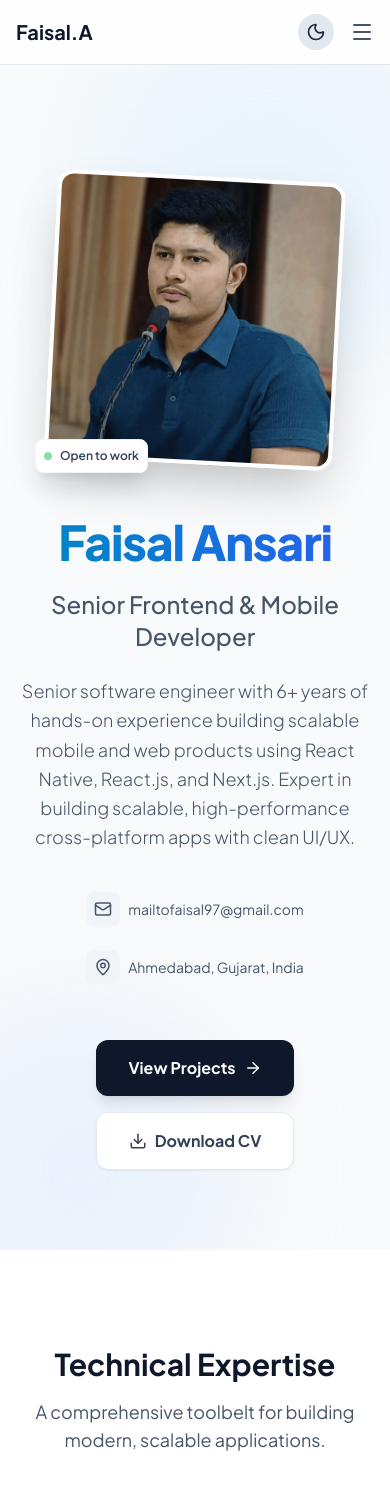
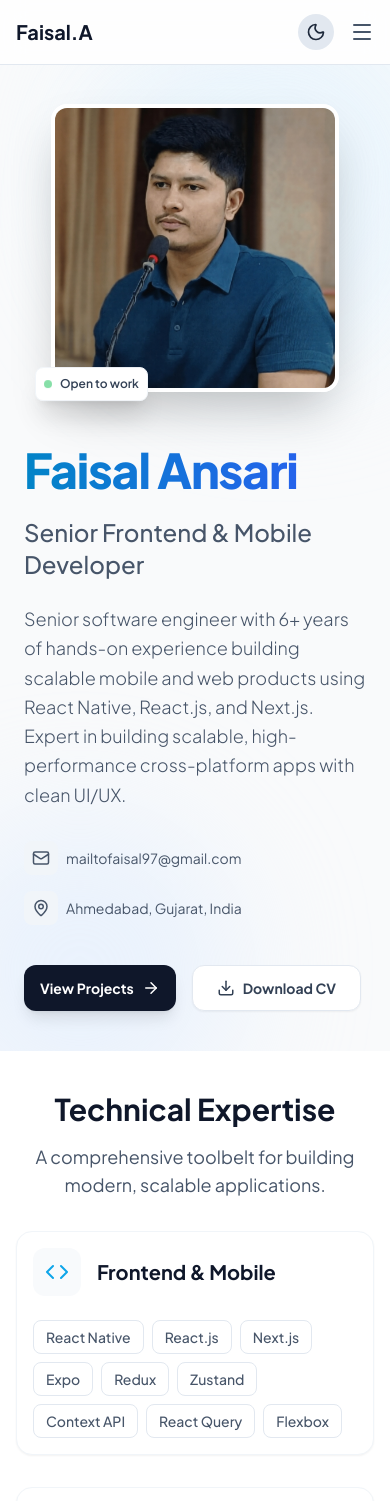
Before and after one commit to faisalansari97/portfolio, a React (Vite) app: page / in a window 390 px wide. Shown: the top 1501 px of the page. Built offline with nearby package versions, Linux system fonts and the light colour scheme.

Commit message:
Refactor layout and styling across multiple components for improved responsiveness. Adjust padding and margins in Contact, Experience, Hero, Projects, Skills, and Testimonials components. Remove unused imports and streamline code structure.

```diff
--- a/components/Contact.tsx
+++ b/components/Contact.tsx
@@ -1,12 +1,12 @@
 import React from "react";
-import { Mail, Linkedin, ArrowRight, MapPin } from "lucide-react";
+import { Mail, Linkedin, ArrowRight } from "lucide-react";
 import { PERSONAL_INFO } from "../constants";
 
 export const Contact = () => {
   return (
     <section
       id="contact"
-      className="pt-24 pb-5 bg-white dark:bg-slate-900 border-t border-slate-200 dark:border-slate-800"
+      className="pt-10 md:pt-24 pb-0 md:pb-5 bg-white dark:bg-slate-900 border-t border-slate-200 dark:border-slate-800"
     >
       <div className="max-w-4xl mx-auto px-4 text-center">
         <div className="inline-flex items-center gap-2 px-3 py-1 rounded-full bg-primary-50 dark:bg-primary-900/20 text-primary-600 dark:text-primary-400 text-sm font-medium mb-6">
--- a/components/Experience.tsx
+++ b/components/Experience.tsx
@@ -4,9 +4,12 @@ import { Briefcase, Calendar, MapPin, Building2 } from "lucide-react";
 
 export const Experience = () => {
   return (
-    <section id="experience" className="py-24 bg-white dark:bg-slate-950">
+    <section
+      id="experience"
+      className="py-10 md:py-24 bg-white dark:bg-slate-950"
+    >
       <div className="max-w-7xl mx-auto px-4 sm:px-6 lg:px-8">
-        <div className="mb-16 md:text-center">
+        <div className="mb-8 md:mb-16 text-center">
           <h2 className="text-3xl md:text-4xl font-bold mb-4 text-slate-900 dark:text-white">
             Work Experience
           </h2>
@@ -20,7 +23,7 @@ export const Experience = () => {
           {EXPERIENCE.map((exp, idx) => (
             <div
               key={idx}
-              className="group relative bg-slate-50 dark:bg-slate-900/40 rounded-2xl p-6 md:p-8 border border-slate-100 dark:border-slate-800 hover:border-primary-200 dark:hover:border-primary-800/50 transition-all duration-300 hover:shadow-lg hover:shadow-primary-900/5 flex flex-col h-full"
+              className="group relative bg-slate-50 dark:bg-slate-900/40 rounded-2xl p-5 md:p-8 border border-slate-100 dark:border-slate-800 hover:border-primary-200 dark:hover:border-primary-800/50 transition-all duration-300 hover:shadow-lg hover:shadow-primary-900/5 flex flex-col h-full"
             >
               <div className="flex flex-col md:flex-row md:items-start md:justify-between gap-4 mb-6">
                 <div>
--- a/components/Hero.tsx
+++ b/components/Hero.tsx
@@ -6,13 +6,13 @@ export const Hero = () => {
   return (
     <section
       id="about"
-      className="relative min-h-screen flex items-center pt-28 pb-20 overflow-hidden"
+      className="relative min-h-screen flex items-center pt-10 md:pt-28 sm:pt-2 pb-10 md:20 overflow-hidden"
     >
       {/* Background Decor */}
       <div className="absolute top-0 right-0 -mr-20 -mt-20 w-96 h-96 bg-primary-100 dark:bg-primary-900/20 rounded-full blur-3xl opacity-50 pointer-events-none"></div>
       <div className="absolute bottom-0 left-0 -ml-20 -mb-20 w-80 h-80 bg-blue-100 dark:bg-blue-900/20 rounded-full blur-3xl opacity-50 pointer-events-none"></div>
 
-      <div className="max-w-7xl mx-auto px-4 sm:px-6 lg:px-8 w-full relative z-10">
+      <div className="max-w-7xl mx-auto px-6 sm:px-6 lg:px-8 w-full relative z-10">
         <div className="flex flex-col lg:flex-row items-center gap-12 lg:gap-20">
           {/* Text Content */}
           <div className="flex-1 text-center lg:text-left order-2 lg:order-1">
@@ -26,24 +26,24 @@ export const Hero = () => {
               </div> */}
 
               <div className="space-y-4">
-                <h1 className="text-5xl md:text-7xl font-extrabold tracking-tight text-slate-900 dark:text-white leading-tight">
+                <h1 className="text-5xl md:text-7xl font-extrabold tracking-tight text-slate-900 dark:text-white leading-tight text-left">
                   <span className="text-transparent bg-clip-text bg-gradient-to-r from-primary-600 to-blue-600 dark:from-primary-400 dark:to-blue-400">
                     {PERSONAL_INFO.name}
                   </span>
                 </h1>
 
-                <h2 className="text-2xl md:text-3xl font-medium text-slate-600 dark:text-slate-300 flex items-center justify-center lg:justify-start gap-3">
-                  {/* <span className="hidden lg:block w-12 h-0.5 bg-slate-300 dark:bg-slate-700"></span> */}
+                <h2 className="text-2xl md:text-3xl font-medium text-slate-600 dark:text-slate-300 flex items-center justify-start lg:justify-start gap-3 text-left">
                   {PERSONAL_INFO.title}
                 </h2>
               </div>
 
-              <p className="max-w-2xl text-lg md:text-xl text-slate-600 dark:text-slate-400 leading-relaxed font-light mx-auto lg:mx-0">
+              <p className="max-w-2xl text-lg md:text-xl text-slate-600 dark:text-slate-400 leading-relaxed font-light mx-0 text-left">
                 {PERSONAL_INFO.bio}
               </p>
 
-              <div className="flex flex-col sm:flex-row gap-4 pt-4 justify-center lg:justify-start">
-                <div className="flex flex-wrap justify-center lg:justify-start gap-6 text-sm md:text-base text-slate-600 dark:text-slate-400">
+              {/* Contact/Location Info - Left Aligned */}
+              <div className="flex flex-col sm:flex-row gap-4 pt-2 md:pt-4 justify-start">
+                <div className="flex flex-wrap justify-start gap-4 md:gap-6 text-sm md:text-base text-slate-600 dark:text-slate-400">
                   <a
                     href={`mailto:${PERSONAL_INFO.email}`}
                     className="group flex items-center gap-2 hover:text-primary-600 dark:hover:text-primary-400 transition-colors"
@@ -53,15 +53,7 @@ export const Hero = () => {
                     </div>
                     {PERSONAL_INFO.email}
                   </a>
-                  {/* <a
-                    href={`tel:${PERSONAL_INFO.phone}`}
-                    className="group flex items-center gap-2 hover:text-primary-600 dark:hover:text-primary-400 transition-colors"
-                  >
-                    <div className="p-2 bg-slate-100 dark:bg-slate-800 rounded-lg group-hover:bg-primary-50 dark:group-hover:bg-primary-900/30 transition-colors">
-                      <Phone size={18} />
-                    </div>
-                    {PERSONAL_INFO.phone}
-                  </a> */}
+
                   <div className="flex items-center gap-2">
                     <div className="p-2 bg-slate-100 dark:bg-slate-800 rounded-lg">
                       <MapPin size={18} />
@@ -71,10 +63,11 @@ export const Hero = () => {
                 </div>
               </div>
 
-              <div className="pt-8 flex flex-wrap gap-4 justify-center lg:justify-start">
+              {/* Buttons - Left Aligned */}
+              <div className="pt-4 md:pt-8 flex flex-wrap gap-4 justify-start">
                 <a
                   href="#projects"
-                  className="group px-8 py-4 bg-slate-900 dark:bg-white text-white dark:text-slate-900 font-bold rounded-xl hover:bg-slate-800 dark:hover:bg-slate-100 transition-all shadow-lg hover:shadow-xl hover:-translate-y-1 flex items-center gap-2"
+                  className="group px-4 py-3 md:px-8 md:py-4 text-sm md:text-lg bg-slate-900 dark:bg-white text-white dark:text-slate-900 font-bold rounded-xl hover:bg-slate-800 dark:hover:bg-slate-100 transition-all shadow-lg hover:shadow-xl hover:-translate-y-1 flex items-center gap-2"
                 >
                   View Projects
                   <ArrowRight
@@ -83,7 +76,7 @@ export const Hero = () => {
                   />
                 </a>
                 <button
-                  className="px-8 py-4 border border-slate-200 dark:border-slate-800 bg-white dark:bg-slate-900 text-slate-700 dark:text-slate-200 font-bold rounded-xl hover:bg-slate-50 dark:hover:bg-slate-800 transition-all shadow-sm hover:shadow-md flex items-center gap-2"
+                  className="px-6 py-3 md:px-8 md:py-4 text-sm md:text-lg border border-slate-200 dark:border-slate-800 bg-white dark:bg-slate-900 text-slate-700 dark:text-slate-200 font-bold rounded-xl hover:bg-slate-50 dark:hover:bg-slate-800 transition-all shadow-sm hover:shadow-md flex items-center gap-2"
                   onClick={() => {
                     window.open(
                       "https://drive.google.com/file/d/1CpfvFL9vJ54edqB-FKg0jDwNXCGxZX0g/view?usp=sharing",
@@ -104,8 +97,8 @@ export const Hero = () => {
               {/* Abstract Background Shapes */}
               <div className="absolute top-0 right-0 w-3/4 h-3/4 bg-primary-100 dark:bg-slate-800 rounded-full blur-3xl opacity-20 -z-10 animate-pulse-slow"></div>
 
-              {/* Image Container with Shape */}
-              <div className="relative w-full h-full rounded-2xl overflow-hidden shadow-2xl border-4 border-white dark:border-slate-800 rotate-3 hover:rotate-0 transition-transform duration-500 ease-out">
+              {/* Image Container with Shape - ROTATION REMOVED */}
+              <div className="relative w-full h-full rounded-2xl overflow-hidden shadow-2xl border-4 border-white dark:border-slate-800">
                 <img
                   src={"images/profile_image1.jpg"}
                   alt={PERSONAL_INFO.name}
--- a/components/Skills.tsx
+++ b/components/Skills.tsx
@@ -14,10 +14,10 @@ export const Skills = () => {
   return (
     <section
       id="skills"
-      className="py-24  bg-white dark:bg-slate-900/50 relative"
+      className="py-10 md:py-24  bg-white dark:bg-slate-900/50 relative"
     >
       <div className="max-w-7xl mx-auto px-4 sm:px-6 lg:px-8">
-        <div className="text-center max-w-3xl mx-auto mb-16">
+        <div className="text-center max-w-3xl mx-auto mb-8 md:mb-16">
           <h2 className="text-3xl md:text-4xl font-bold mb-4 text-slate-900 dark:text-white">
             Technical Expertise
           </h2>
@@ -30,7 +30,7 @@ export const Skills = () => {
           {SKILLS.map((category, idx) => (
             <div
               key={idx}
-              className="bg-white dark:bg-slate-900 rounded-2xl p-8 shadow-sm border border-slate-100 dark:border-slate-800 hover:shadow-md transition-shadow duration-300"
+              className="bg-white dark:bg-slate-900 rounded-2xl p-4 md:p-8 shadow-sm border border-slate-100 dark:border-slate-800 hover:shadow-md transition-shadow duration-300"
             >
               <div className="flex items-center gap-4 mb-6">
                 <div className="p-3 bg-slate-50 dark:bg-slate-800 rounded-xl">
--- a/components/Testimonials.tsx
+++ b/components/Testimonials.tsx
@@ -5,9 +5,12 @@ import { Quote } from "lucide-react";
 export const Testimonials = () => {
   const isSingle = TESTIMONIALS.length === 1;
   return (
-    <section id="testimonials" className="py-24 bg-slate-50 dark:bg-slate-950">
+    <section
+      id="testimonials"
+      className="py-10 md:py-24 bg-slate-50 dark:bg-slate-950"
+    >
       <div className="max-w-7xl mx-auto px-4 sm:px-6 lg:px-8">
-        <div className="text-center max-w-3xl mx-auto mb-16">
+        <div className="text-center max-w-3xl mx-auto mb-8 md:mb-16">
           <h2 className="text-3xl md:text-4xl font-bold mb-4 text-slate-900 dark:text-white">
             What People Say
           </h2>
@@ -26,7 +29,7 @@ export const Testimonials = () => {
           {TESTIMONIALS.map((testimonial, idx) => (
             <div
               key={idx}
-              className="bg-slate-50 dark:bg-slate-900/40 rounded-2xl p-8 border border-slate-100 dark:border-slate-800 relative hover:shadow-lg transition-shadow duration-300 flex flex-col"
+              className="bg-slate-50 dark:bg-slate-900/40 rounded-2xl p-5 md:p-8 border border-slate-150 dark:border-slate-800 relative hover:shadow-lg transition-shadow duration-300 flex flex-col"
             >
               <div className="absolute top-6 right-8 text-primary-200 dark:text-primary-900/50">
                 <Quote size={40} className="fill-current" />
```
Also changed, not shown: components/Projects.tsx (+41 -20 lines).
